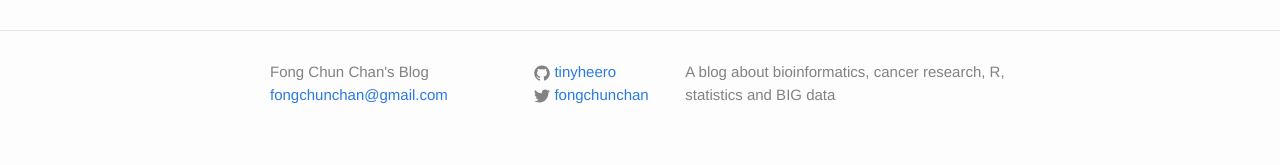
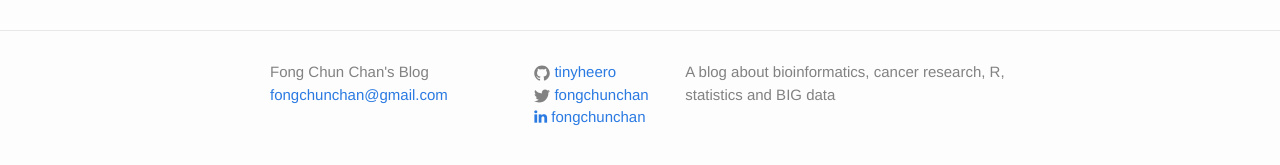
Before and after one commit to tinyheero/tinyheero.github.io, a Jekyll site: the page built from index.html, in a window 1280 px wide and 900 px high, scrolled down 2876 px. Shown: the part 711-876 px from the top of the window. Built offline with Jekyll 4.4.1, drawn with Linux system fonts in a browser that asks for light colours; nearby versions of some CDN libraries; library files that are not in the unit come from our copies; Markdown is read by kramdown in place of the engine named in the settings.

Commit message:
Adding LinkedIn Profile

```diff
--- a/_includes/footer.html
+++ b/_includes/footer.html
@@ -40,6 +40,12 @@
             </a>
           </li>
           {% endif %}
+					<li>
+						<a href="https://ca.linkedin.com/in/fongchunchan">
+							<i class="fa fa-linkedin"></i>
+							<span class="username">fongchunchan</span>
+						</a>
+					</li>
         </ul>
       </div>
 
```
